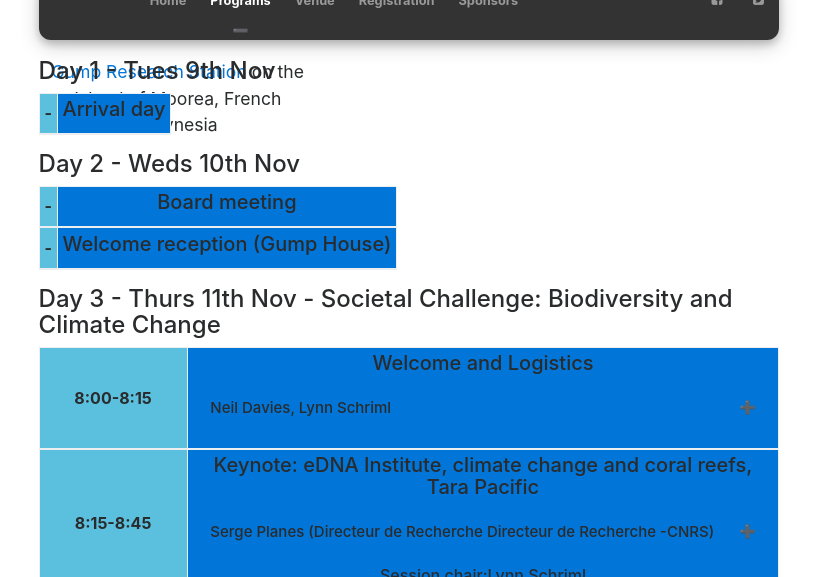
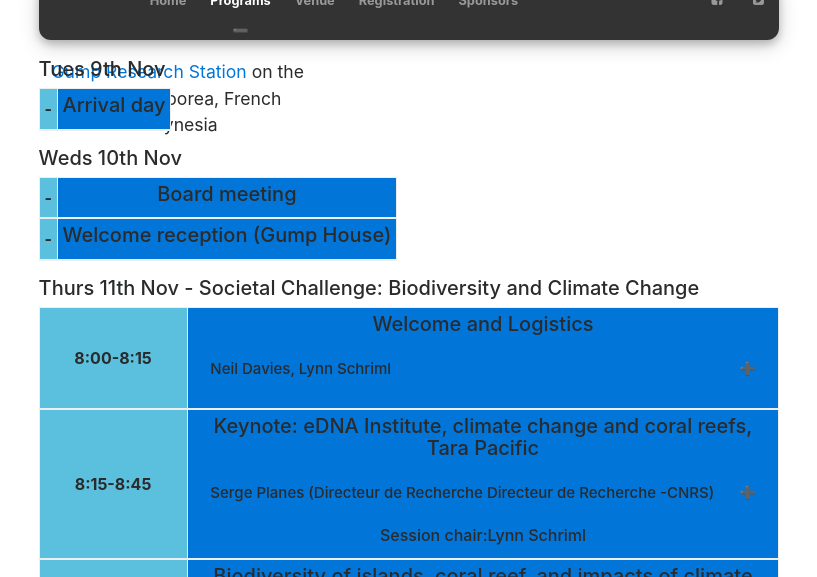
Before and after one commit to GenomicsStandardsConsortium/GSC23-Bangkok, a Jekyll site: the page built from program.html, in a window 1280 px wide and 900 px high, cut to the strip 323-900 px from the top of the window. Shown: the whole strip, without its empty margins (231-1048 px from the left). Built offline with Jekyll 4.4.1, drawn with Linux system fonts in a browser that asks for light colours; nearby versions of some CDN libraries; some of the changed text lies outside the part shown.

Commit message:
Update program.html
adjusted daily titles

```diff
--- a/program.html
+++ b/program.html
@@ -9,7 +9,9 @@ slide_id: 2
 
         {% for day in site.data.schedule %}
         <div>
-            <h4 class="schedule-table-heading">Day {{ forloop.index }} - {{ day.dateReadable }}</h4>
+            <!--<h4 class="schedule-table-heading">Day {{ forloop.index }} - {{ day.dateReadable }}</h4>-->
+			<h5 class="schedule-table-heading">{{ day.dateReadable }}</h5>
+			<h4 class="schedule-table-heading">{{ day.title }}</h4>
             <table class="table table-bordered table-striped table-hover table-responsive table-sm">
             {% for timeslot in day.timeslots %}
                     <thead>
```
